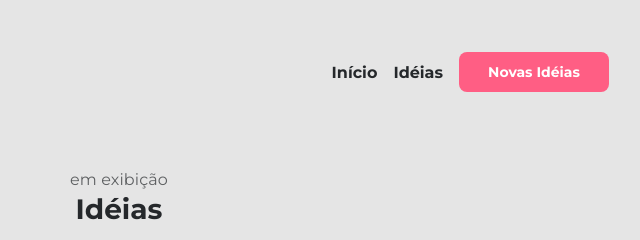
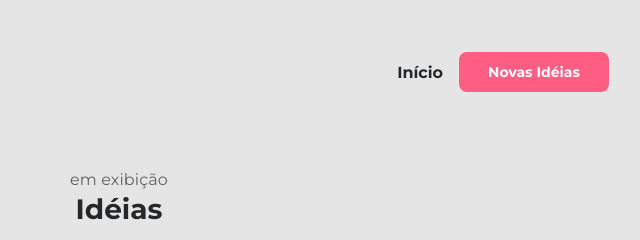
Before and after one commit to risingus/Site-de-compartilhamento-de-atividades-durante-isolamento-social, a plain HTML site: page ideias.html in a window 1280 px wide. Shown: the top 240 px of the page, 521-1161 px from the left. Drawn offline with Linux system fonts and the light colour scheme.

Commit message:
Adicionada class button no li novas ideias para o mesmo pegar o estilo da classe button do css

```diff
--- a/ideias.html
+++ b/ideias.html
@@ -14,8 +14,7 @@
             <img src="./_img/logo.png" alt="Imagem da logo">
             <nav>
                 <li><a href="index.html">Início</a></li>
-                <li><a href="#">Idéias</a></li>
-                <li><a href="#" onclick="onOff()">Novas Idéias</a></li>
+                <li><a href="#" class="button" onclick="onOff()">Novas Idéias</a></li>
             </nav>
         </header>
         <section id="title">
```
